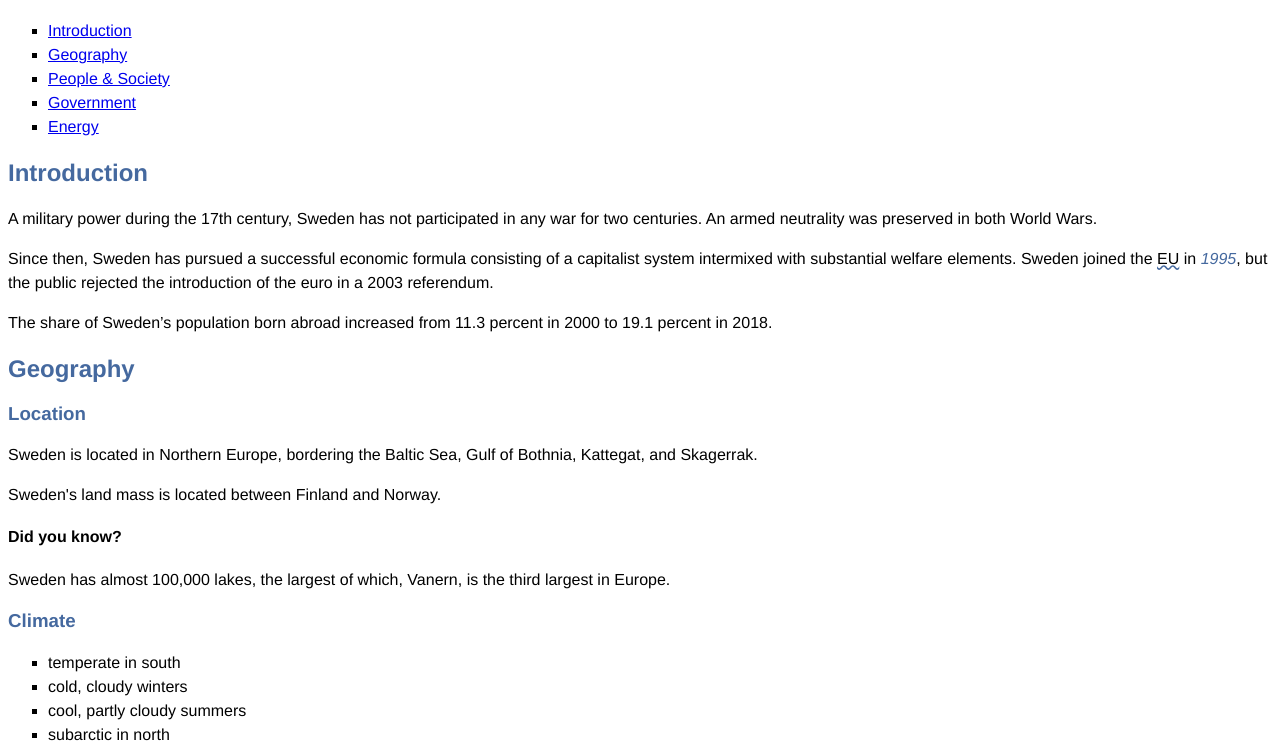
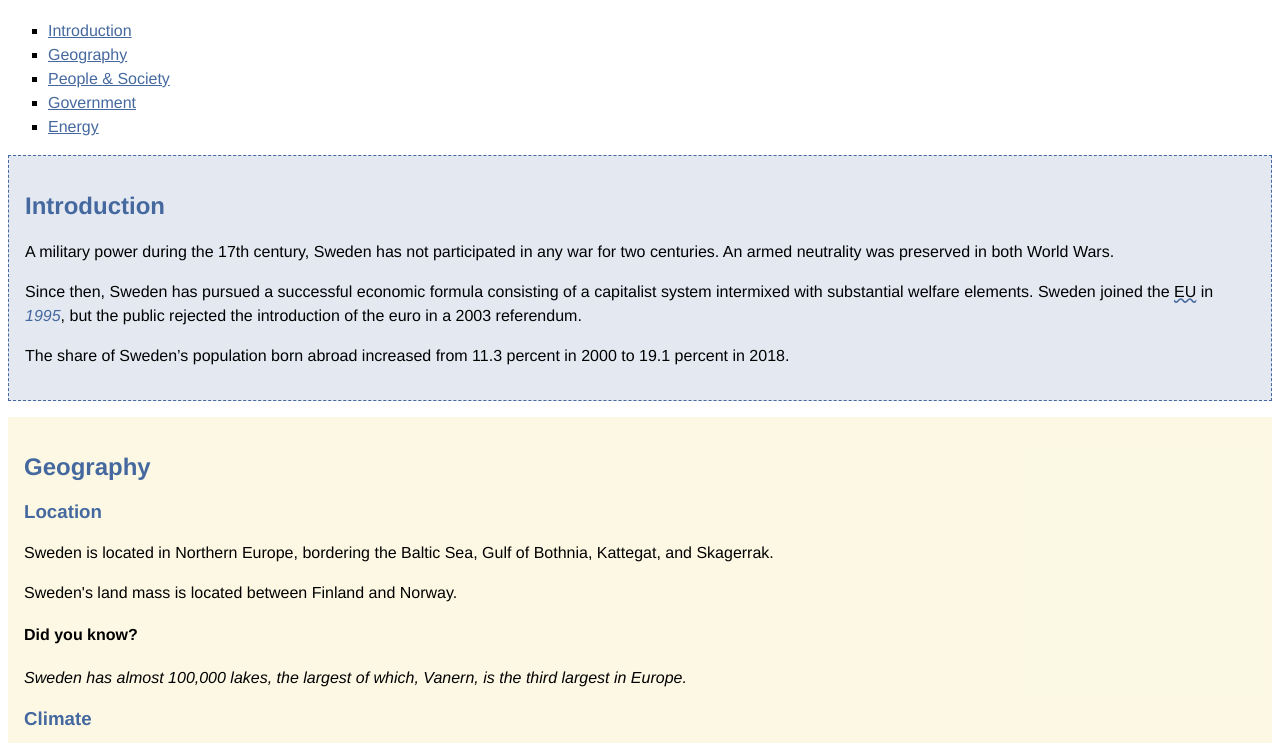
Before and after one commit to AHaas195/practice, a plain HTML site: page exercise-06-main/sweden.html in a window 1280 px wide. Shown: the part 61-804 px from the top of the page. Drawn offline with Linux system fonts and the light colour scheme.

Commit message:
Update style.css

```diff
--- a/exercise-06-main/css/style.css
+++ b/exercise-06-main/css/style.css
@@ -32,26 +32,26 @@ time[datetime^="19"] {
 
 /* (Structural) Type Selectors */
 
-/* STEP 6B */ {
+nav a {
   color: rgb(69,105,159); /* blue */
 }
 
-/* STEP 3B */ {
+section {
   margin-bottom: 16px;
   padding: 16px;
   background-color: rgba(231,209,75,0.15); /* lt yellow */
 }
 
-/* STEP 10B */ {
+aside > p {
   font-style: italic;
 }
 
-/* STEP 6A */ {
+footer a  {
   color: #000;
 }
 
 
-/* id Selectors */
+#introduction
 /* STEP 4A */ {
   background-color: rgba(69,105,159,0.15); /* lt blue */
   border: 1px dashed rgb(69,105,159); /* blue */
```
